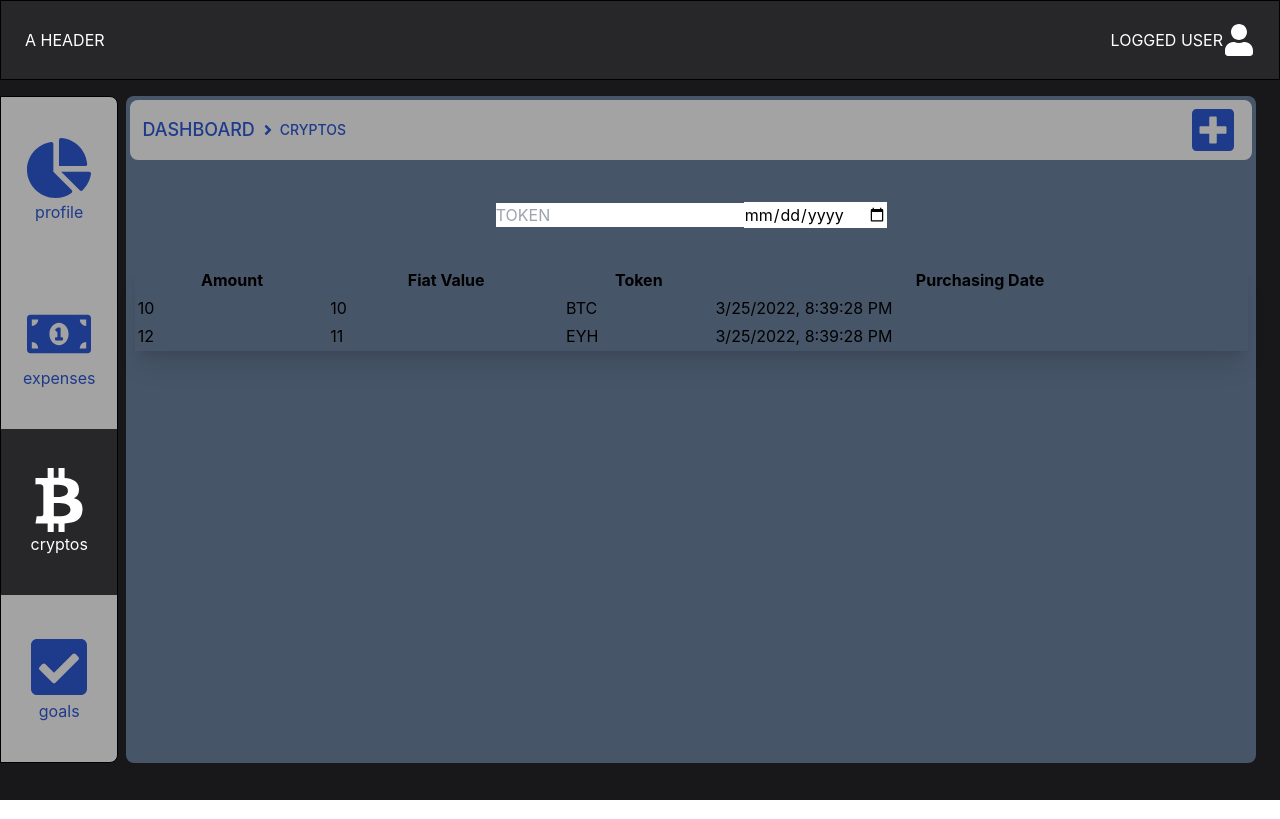
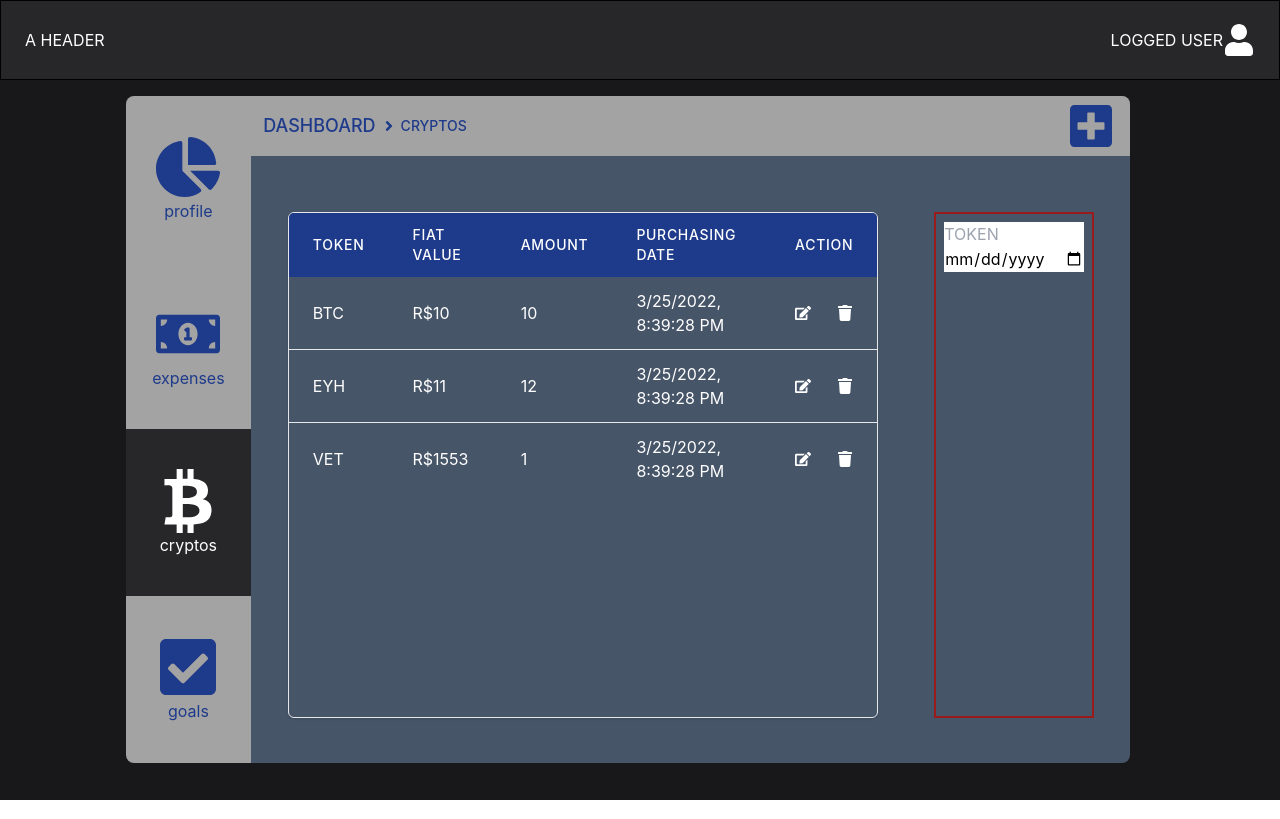
Before and after one commit to luiw3/homelab01_front-end, a React (Create React App) app: page /cryptos in a window 1280 px wide. Built offline with nearby package versions, Linux system fonts and the light colour scheme.

Commit message:
front end progression

```diff
--- a/src/App.tsx
+++ b/src/App.tsx
@@ -3,6 +3,7 @@ import { BrowserRouter as Router, Route, Routes, useLocation, useNavigate} from
 import './App.css';
 import { BaseLayout } from './layout/layout';
 import { Cryptos, Dashboard, Expenses, Goals, Login, Profile, Register } from './pages';
+import Form from './shared/components/form';
 
 function App() {
 
@@ -14,9 +15,15 @@ function App() {
           <Route path="/register" element={<Register />}/>
           <Route path="/" element={<BaseLayout/>}>
                 <Route index element={<Dashboard />} />
-                <Route path='cryptos' element={<Cryptos />} />
-                <Route path='goals' element={<Goals />} />
-                <Route path='expenses' element={<Expenses />} />
+                <Route path='cryptos' element={<Cryptos />}>
+                    <Route path='add' element={<Form />} />
+                </Route>
+                <Route path='goals' element={<Goals />} >
+                    <Route path='add' element={<Form />} />
+                </Route>
+                <Route path='expenses' element={<Expenses />} >
+                    <Route path='add' element={<Form />} />
+                </Route>
                 <Route path='profile' element={<Profile />} />
           </Route>
         </Routes>
--- a/src/layout/components/breadcrumb.tsx
+++ b/src/layout/components/breadcrumb.tsx
@@ -16,7 +16,7 @@ const Breadcrumb = ({currentPath, showAction}: IProps) => {
     const animation = useSpring({to: {x: 1, opacity: 1}, from: {x:-23, opacity: 0}, reset: true})
     const animation1 = useSpring({to: {x: 1, opacity: 1}, from: {x:23, opacity: 0}, reset: true})
     return  (
-        <header className="h-[9%] rounded-lg bg-neutral-400 text-blue-900 m-1 flex items-center justify-between pr-4">
+        <header className="h-[9%] bg-neutral-400 text-blue-900 lg:rounded-tr-lg flex items-center justify-between pr-4">
             <nav className="basis-1/6 flex pl-3 items-center font-medium">
                 <AnimatedLink to='/' className="text-lg" style={currentPath === 'dashboard' ? animation : {}}>
                     DASHBOARD
--- a/src/layout/components/main.tsx
+++ b/src/layout/components/main.tsx
@@ -12,7 +12,7 @@ const Main = (props: {children: ReactNode}) => {
     },[loc.pathname])
 
     return (
-        <section className="h-full row-span-6 lg:col-span-9 col-span-10 bg-slate-600 lg:rounded-lg">
+        <section className="h-full row-span-6 lg:col-start-3 lg:col-span-7 col-span-10 bg-slate-600 lg:rounded-tr-lg lg:rounded-br-lg">
             <Breadcrumb currentPath={state} showAction={state !== 'dashboard'}/>
             <section className="h-[91%]">
                 {props.children}
--- a/src/layout/layout.tsx
+++ b/src/layout/layout.tsx
@@ -12,8 +12,8 @@ export const BaseLayout = () => {
             <header className="h-20 mb-4 w-full" style={{ border: "1px solid black" }}>
                 <Header />
             </header>
-            <main className="grid grid-cols-10 grid-rows-6 gap-2 justify-center h-5/6 lg:pr-6">
-                <aside className="row-span-6 col-span-1 justify-self-start max-w-xs hidden lg:block rounded-tr-lg rounded-br-lg bg-neutral-400" style={{ border: "1px solid black" }}>
+            <main className="grid grid-cols-10 grid-rows-6 justify-center h-5/6 lg:pr-6">
+                <aside className="row-span-6 col-start-2 justify-self-start max-w-xs hidden lg:block rounded-tl-lg rounded-bl-lg bg-neutral-400">
                     <Navigation />
                 </aside>
                 <Main>
--- a/src/pages/cryptos/index.tsx
+++ b/src/pages/cryptos/index.tsx
@@ -3,6 +3,7 @@ import { Column, useTable } from 'react-table';
 import { TableComponent } from '../../shared/components';
 import { EScreens } from '../../shared/enum';
 import { ICrypto } from '../../shared/interfaces';
+import { FaEdit, FaTrash } from 'react-icons/fa';
 
 export const Cryptos = () => {
     let data: Array<ICrypto> = [{
@@ -18,23 +19,35 @@ export const Cryptos = () => {
         token: 'EYH',
         purchasingDate: new Date(),
         id: 'b'
+    },
+    {
+        fiatValue: 1553,
+        amount: 1,
+        token: 'VET',
+        purchasingDate: new Date(),
+        id: 'c'
     }]
 
-        let columns: Array<Column<ICrypto>> = [{
-            Header: 'Amount',
-            accessor: 'amount'
-        },
-        {
-            Header: 'Fiat Value',
-            accessor: 'fiatValue'
-        },
+        let columns: Array<Column<ICrypto>> = [
         {
             Header: 'Token',
             accessor: 'token'
         },
         {
+            Header: 'Fiat Value',
+            accessor: row  => "R$" + row.fiatValue
+        },
+        {
+            Header: 'Amount',
+            accessor: 'amount'
+        },
+        {
             Header: 'Purchasing Date',
             accessor: row => row.purchasingDate.toLocaleString()
+        },
+        {
+            Header: 'Action',
+            accessor: row => <div className='flex justify-between'> <FaEdit/> <FaTrash /> </div>
         },
     ]
 
--- a/src/shared/components/filter.tsx
+++ b/src/shared/components/filter.tsx
@@ -4,39 +4,47 @@ import { EScreens } from '../enum';
 interface IFilterProps {
     type: EScreens
 }
-const Filter = ({ type }: IFilterProps) => {
 
-    let filterElement: JSX.Element
-
-    switch (type) {
-        case EScreens.CRYPTO:
-            filterElement = <div>
+const CryptoFilter = () => {
+    return (
+        <div className='h-full flex flex-col p-2'>
+            {/* <label htmlFor="email" className="block mb-2 text-sm font-medium text-gray-900 dark:text-gray-300">Your email</label> */}
             <input type="text" placeholder='TOKEN'/>
             <input type="date" placeholder='DATE'/>
         </div>
-            break;
-        case EScreens.EXPENSES:
-            filterElement = <div>
+    );
+}
+
+const ExpensesFilter = () => {
+    return (
+        <div className='h-full flex flex-col p-2'>
             <input type="text" placeholder='NAME'/>
             <input type="date" placeholder='DATE'/>
             <input type="text" placeholder='TYPE'/>
             <input type="text" placeholder='METHOD'/>
         </div>
-            break;
-        case EScreens.GOALS:
-            filterElement = <div>
+    )
+}
+
+const GoalsFilter = () => {
+
+    return (
+        <div className='h-full flex flex-col'>
             <input type="text" placeholder='GOAL'/>
             <input type="date" placeholder='DATE'/>
             <input type="text" placeholder='TARGET DATE'/>
         </div>
-            break;
-        default:
-            filterElement = <>ERRO</>
-            break;
+    )
 }
-
-    return filterElement
-
+const Filter = ({ type }: IFilterProps) => {
+    switch (type) {
+        case EScreens.CRYPTO:
+            return <CryptoFilter />;
+        case EScreens.EXPENSES:
+            return <ExpensesFilter />;
+        case EScreens.GOALS:
+            return <GoalsFilter />;
+    }
 }
 
 export default Filter;
--- /dev/null
+++ b/src/shared/components/form.tsx
@@ -0,0 +1,10 @@
+import React from "react";
+
+
+const Form = () => {
+    return (
+        <div></div>
+    )
+}
+
+export default Form
--- a/src/shared/components/tables.tsx
+++ b/src/shared/components/tables.tsx
@@ -32,16 +32,13 @@ export const TableComponent = <T extends test>(props: IProps<T>) => {
     }, []);
 
     return (
-        <div className="grid grid-cols-1 grid-rows-6 w-full h-full">
+                <div className="w-11/12 h-5/6 m-auto row-span-4 mt-14">
 
+                        <div className="w-full h-full grid grid-rows-6 lg:grid-rows-2 grid-cols-12 gap-14 justify-between pl-15">
+                            <div className="col-span-12 row-start-3 row-span-4 lg:row-start-1 lg:row-span-2 lg:col-span-9 sm:rounded-md shadow overflow-hidden border-gray-200 border">
                             {state ?
-                <>
-                    <div className="col-span-full flex justify-center items-center">
-                        <Filter type={props.type}/>
-                    </div>
-                    <div className="w-full row-span-4">
-                        <table className="table-auto w-[98.5%] m-auto border-separate shadow-xl" {...getTableProps()}>
-                            <thead className="rounded-tr-lg rounded-tl-lg">
+                                <table className="min-w-full divide-y-1 divide-white" {...getTableProps()}>
+                                    <thead className="bg-blue-900 text-white">
                                         {// Loop over the header rows
                                             headerGroups.map(headerGroup => (
                                                 // Apply the header row props
@@ -49,7 +46,7 @@ export const TableComponent = <T extends test>(props: IProps<T>) => {
                                                     {// Loop over the headers in each row
                                                         headerGroup.headers.map(column => (
                                                             // Apply the header cell props
-                                        <th {...column.getHeaderProps()}>
+                                                            <th {...column.getHeaderProps()} scope="col" className="px-6 py-3 text-left text-sm font-medium text-white uppercase tracking-wider">
                                                                 {// Render the header
                                                                     column.render('Header')}
                                                             </th>
@@ -57,7 +54,7 @@ export const TableComponent = <T extends test>(props: IProps<T>) => {
                                                 </tr>
                                             ))}
                                     </thead>
-                            <tbody {...getTableBodyProps()}>
+                                    <tbody {...getTableBodyProps()} className="divide-y divide-gray-200">
                                         {// Loop over the table rows
                                             rows.map(row => {
                                                 // Prepare the row for display
@@ -69,7 +66,7 @@ export const TableComponent = <T extends test>(props: IProps<T>) => {
                                                             row.cells.map(cell => {
                                                                 // Apply the cell props
                                                                 return (
-                                                <td {...cell.getCellProps()}>
+                                                                    <td {...cell.getCellProps()} className="px-6 py-3 text-left text-white last:w-10">
                                                                         {// Render the cell contents
                                                                             cell.render('Cell')}
                                                                     </td>
@@ -80,10 +77,18 @@ export const TableComponent = <T extends test>(props: IProps<T>) => {
                                             })}
                                     </tbody>
                                 </table>
+                                :
+                                    <div className="h-full w-full grid">
+                                        <div className="h-20 w-20 self-center justify-self-center row-span-6 text-blue-700">
+                                            <FaSpinner size='4em' className="animate-spin" />
                                         </div>
-                </> : <div className="h-20 w-20 self-center justify-self-center row-span-6 text-blue-700">
-                    <FaSpinner size='4em' className="animate-spin"/>
-                </div>}
+                                    </div>
+                                    }
+                            </div>
+                            <div className="col-span-12 row-start-1 row-span-2 lg:col-start-10 lg:row-span-2 lg:col-span-3 h-full border-2 border-red-800">
+                                <Filter type={props.type} />
+                            </div>
+                        </div>
                 </div>
     )
 }
```
Also changed, not shown: src/layout/components/navigation.tsx (+4 -4 lines). Lines whose indentation alone changed are shown as unchanged.
